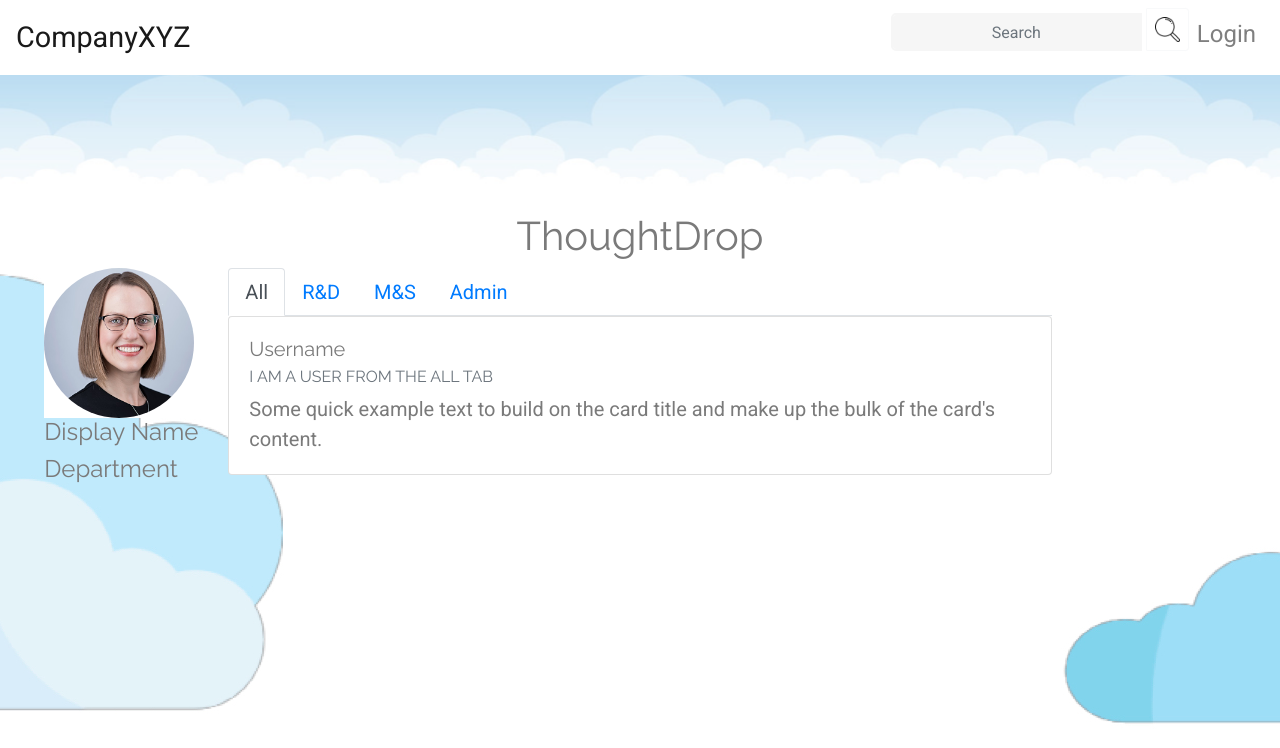
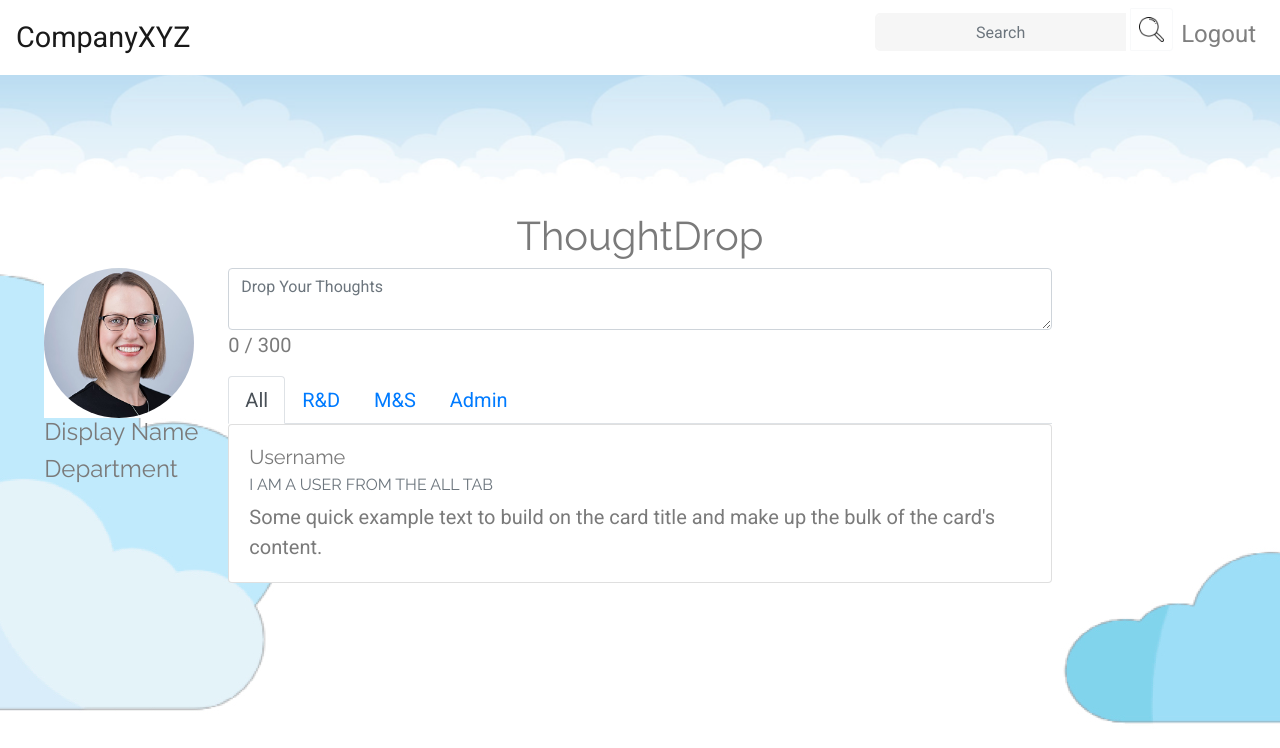
Before and after one commit to dev-drop/ThoughtDrop, a PHP site: page /Semester5/home.php in a window 1280 px wide. Shown: the top 748 px of the page. Run offline with PHP 8.4, Linux system fonts and the light colour scheme; a user stored in the database is signed in; some libraries are stand-ins or nearby versions.

Commit message:
Home File styled - Enough

```diff
--- a/home.php
+++ b/home.php
@@ -1,3 +1,8 @@
+<?php
+require 'Includes/db.php'; require 'Includes/login.php';
+if (! empty($_SESSION['currentUser']))
+{
+?>
 <!DOCTYPE html>
 <html lang="en">
 <head>
@@ -13,7 +18,7 @@
 
 
 </head>
-<body data-spy="scroll" data-target=".navbar-light" data-offset="300">
+<body id="bod" data-spy="scroll" data-target=".navbar-light" data-offset="300">
 
 
 
@@ -25,17 +30,18 @@
     </button>
     <div class="collapse navbar-collapse justify-content-end" id="navbarNav">
         <ul class="nav-pills navbar-nav" id="navbar-navv">
+
             <li class="nav-item">
-              <div class="input-group mb-3">
-                <input type="text" class="form-control" placeholder="Search" aria-label="Search" aria-describedby="button-addon2">
+              <div class="input-group mb-3 searchform">
+                <input id="searchbar" type="text" class="form-control" placeholder="Search" aria-label="Search" aria-describedby="button-addon2">
                 <div class="input-group-append">
-                    <button class="btn btn-outline-light btn-sm" type="button" id="button-addon2"><img id="searchimg" src="images/search.png"/></button>
+                    <button class="btn btn-outline-light btn-sm searchbtn" type="button" id="button-addon2"><img id="searchimg" src="images/search.png"/></button>
                 </div>
               </div>
 
             </li>
             <li class="nav-item">
-                <a class="nav-link" href="#about">Login</a>
+                <a class="nav-link" href="/Semester5/ThoughtDrop%20Commits/ThoughDrop%20V1.2/Includes/logout.php">Logout</a>
             </li>
         </ul>
     </div>
@@ -57,32 +63,38 @@
 <div class="row">
   <div class="profile-container col">
     <div class="profile-body">
-      <div class="profile-img"><img src="images/LindainAdmin.jpg" alt="ProfileImg"></div>
+      <div class="profile-img"><img src="images/LindainAdmin.jpg"></div>
       <h4>Display Name<h4>
       <p>Department</p>
     </div>
   </div>
 
   <div class="col-8">
-
+    <div class="form-group">
+      <textarea placeholder="Drop Your Thoughts" class="form-control statusTA" id="exampleFormControlTextarea3" maxlength="300" onkeyup="auto_grow(this)" row="1"></textarea>
+      <div id="the-count">
+        <span id="current">0</span>
+        <span id="maximum">/ 300</span>
+      </div>
+    </div>
         <ul class="nav nav-tabs" id="myTab" role="tablist">
-          <li class="nav-item">
+          <li class="nav-item tab">
             <a class="nav-link active" id="all-tab" data-toggle="tab" href="#all" role="tab" aria-controls="all" aria-selected="true">All</a>
           </li>
-          <li class="nav-item">
+          <li class="nav-item tab">
             <a class="nav-link" id="rd-tab" data-toggle="tab" href="#rd" role="tab" aria-controls="rd" aria-selected="false">R&D</a>
           </li>
-          <li class="nav-item">
+          <li class="nav-item tab">
             <a class="nav-link" id="ms-tab" data-toggle="tab" href="#ms" role="tab" aria-controls="ms" aria-selected="false">M&S</a>
           </li>
-          <li class="nav-item">
+          <li class="nav-item tab">
             <a class="nav-link" id="admin-tab" data-toggle="tab" href="#admin" role="tab" aria-controls="admin" aria-selected="false">Admin</a>
           </li>
         </ul>
         <div class="tab-content" id="myTabContent">
           <!--ALL TAB CONTENT----------------------------------------------->
           <div class="tab-pane fade show active" id="all" role="tabpanel" aria-labelledby="all-tab">
-            <div class="card">
+            <div class="card all">
               <div class="card-body">
                 <h5 class="card-title">Username</h5>
                 <h6 class="card-subtitle mb-2 text-muted">I AM A USER FROM THE ALL TAB</h6>
@@ -90,10 +102,10 @@
               </div>
             </div>
           </div>
-          <!--ALL TAB CONTENT----------------------------------------------->
+          <!--RD TAB CONTENT----------------------------------------------->
           <div class="tab-pane fade" id="rd" role="tabpanel" aria-labelledby="rd-tab">
             <div class="tab-pane fade show active" id="all" role="tabpanel" aria-labelledby="all-tab">
-              <div class="card">
+              <div class="card rd">
                 <div class="card-body">
                   <h5 class="card-title">Username</h5>
                   <h6 class="card-subtitle mb-2 text-muted">I AM A USER FROM THE RD TAB</h6>
@@ -106,7 +118,7 @@
           <!--ALL TAB CONTENT----------------------------------------------->
           <div class="tab-pane fade" id="ms" role="tabpanel" aria-labelledby="ms-tab">
             <div class="tab-pane fade show active" id="all" role="tabpanel" aria-labelledby="all-tab">
-              <div class="card">
+              <div class="card ms">
                 <div class="card-body">
                   <h5 class="card-title">Username</h5>
                   <h6 class="card-subtitle mb-2 text-muted">I AM A USER FROM THE MS TAB</h6>
@@ -119,7 +131,7 @@
           <!--ALL TAB CONTENT----------------------------------------------->
           <div class="tab-pane fade" id="admin" role="tabpanel" aria-labelledby="admin-tab">
             <div class="tab-pane fade show active" id="all" role="tabpanel" aria-labelledby="all-tab">
-              <div class="card">
+              <div class="card admin">
                 <div class="card-body">
                   <h5 class="card-title">Username</h5>
                   <h6 class="card-subtitle mb-2 text-muted">I AM A USER FROM THE ADMIN TAB</h6>
@@ -136,12 +148,14 @@
 </div>
 </div>
 
-
-
-
-
-
+<script src="scripts/scripts.js"></script>
 <script src="https://cdnjs.cloudflare.com/ajax/libs/popper.js/1.14.3/umd/popper.min.js" integrity="sha384-ZMP7rVo3mIykV+2+9J3UJ46jBk0WLaUAdn689aCwoqbBJiSnjAK/l8WvCWPIPm49" crossorigin="anonymous"></script>
 <script src="https://stackpath.bootstrapcdn.com/bootstrap/4.1.3/js/bootstrap.min.js" integrity="sha384-ChfqqxuZUCnJSK3+MXmPNIyE6ZbWh2IMqE241rYiqJxyMiZ6OW/JmZQ5stwEULTy" crossorigin="anonymous"></script>
 </body>
 </html>
+<?php
+}else
+{
+    echo 'You are not logged in. <a href="index.php">Click here</a> to log in.';
+}
+?>
```
